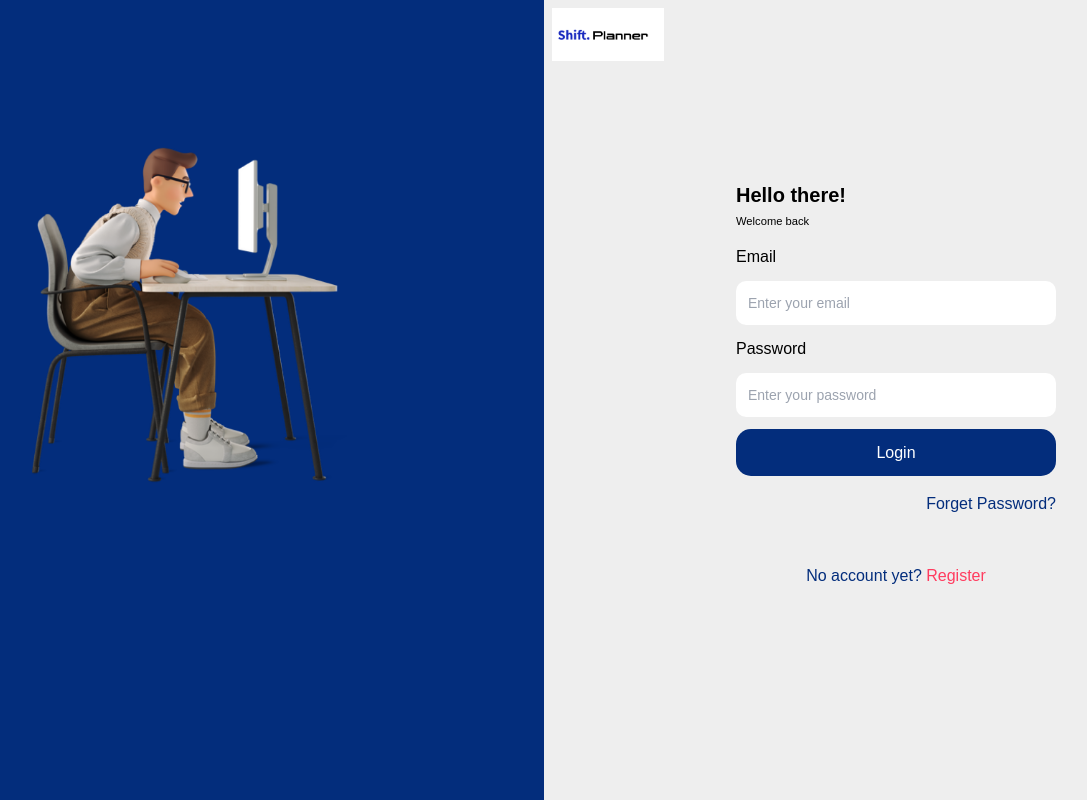
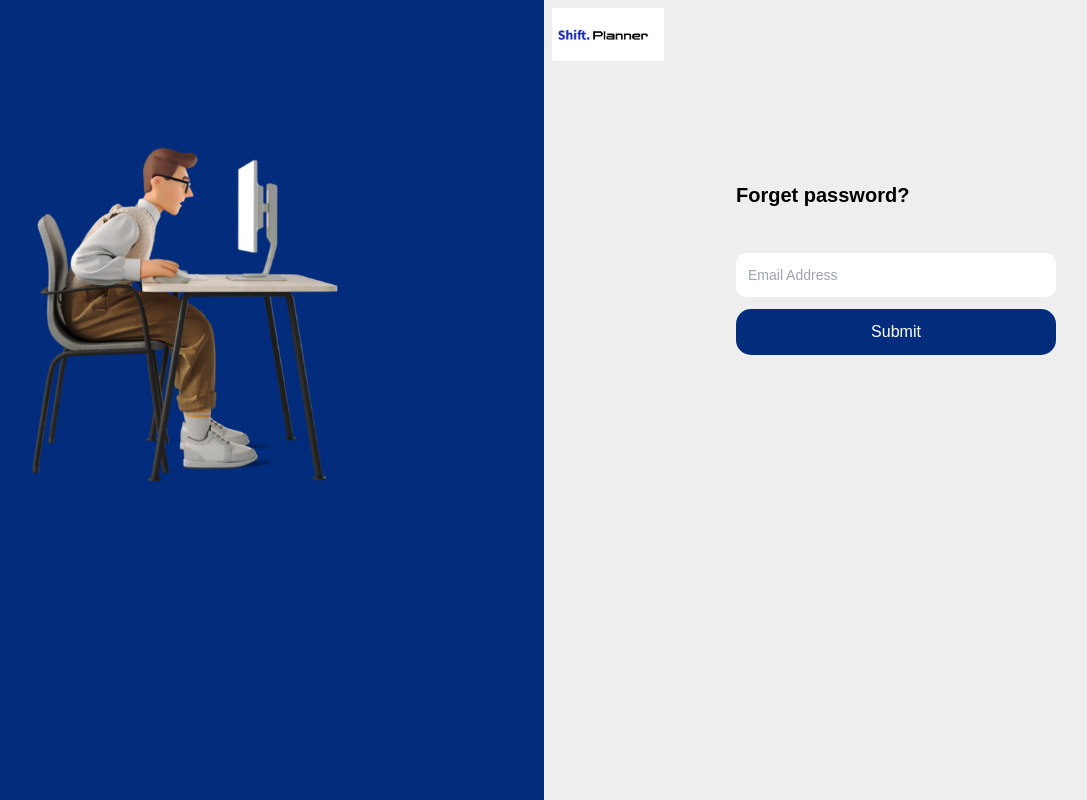
Before and after one commit to mwafrika/shift-plan-frontend, a React (Vite) app: page / in a window 1280 px wide. Shown: the whole page, without its empty margins (96-1183 px from the left). Built offline with nearby package versions, Linux system fonts and the light colour scheme.

Commit message:
Reset password

```diff
--- a/package.json
+++ b/package.json
@@ -10,6 +10,9 @@
     "preview": "vite preview"
   },
   "dependencies": {
+    "@fortawesome/fontawesome-svg-core": "^6.4.2",
+    "@fortawesome/free-solid-svg-icons": "^6.4.2",
+    "@fortawesome/react-fontawesome": "^0.2.0",
     "@reduxjs/toolkit": "^1.9.7",
     "axios": "^1.5.1",
     "react": "^18.2.0",
--- a/src/App.jsx
+++ b/src/App.jsx
@@ -3,36 +3,24 @@ import { useState } from 'react'
 // import viteLogo from '/vite.svg'
 // import './App.css'
 import LoginPage from './components/login/LoginPage.tsx'
+import ResetPassword from './components/reset-password/ResetPassword.tsx'
+import ConfirmPassword from './components/reset-password/ConfirmPassword.tsx'
 
 function App() {
-  const [count, setCount] = useState(0)
+  const [currentPage, setCurrentPage] = useState('reset'); // 'reset' or 'confirm'
+
+  const switchToConfirmPage = () => {
+    setCurrentPage('confirm');
+  };
 
   return (
-    <>
-      {/* <div>
-        <a href="https://vitejs.dev" target="_blank">
-          <img src={viteLogo} className="logo" alt="Vite logo" />
-        </a>
-        <a href="https://react.dev" target="_blank">
-          <img src={reactLogo} className="logo react" alt="React logo" />
-        </a>
-      </div>
-      <h1>Vite + React</h1>
-      <div className="card">
-        <button onClick={() => setCount((count) => count + 1)}>
-          count is {count}
-        </button>
-        <p>
-          Edit <code>src/App.jsx</code> and save to test HMR
-        </p>
-      </div>
-      <p className="read-the-docs">
-        Click on the Vite and React logos to learn more
-      </p> */}
-
-      <LoginPage />
-    </>
-  )
+    <div className="App">
+      {currentPage === 'reset' && (
+        <ResetPassword switchToConfirmPage={switchToConfirmPage} />
+      )}
+      {currentPage === 'confirm' && <ConfirmPassword />}
+    </div>
+  );
 }
 
 export default App
--- /dev/null
+++ b/src/components/reset-password/ConfirmPassword.tsx
@@ -0,0 +1,84 @@
+import React, { useState } from "react";
+import Input from "../input";
+import Button from "../button";
+import { FontAwesomeIcon } from '@fortawesome/react-fontawesome';
+import { faLock } from '@fortawesome/free-solid-svg-icons';
+
+function ConfirmPassword() {
+  const [input, setInput] = useState({
+    password: "",
+    confirmPassword: "",
+  });
+
+  const [error, setError] = useState({
+    password: "",
+    confirmPassword: "",
+  });
+
+  const onInputChange = (e) => {};
+
+  const validateInput = (e) => {};
+  return (
+    <div className="flex w-full">
+      <div className="bg-[#032D7C] w-1/2 h-[100vh]  ">
+        <img
+          className="w-[50%] mt-[6rem] ml-[8rem] "
+          src="/src/assets/loginImage.png"
+          alt="man on computer"
+        />
+      </div>
+
+      <div className="bg-[#EEEEEE] w-1/2">
+        <div className="w-1/5 p-2 ">
+          <img src="/src/assets/logo.jpg" alt="Logo" />
+        </div>
+
+        <div className="flex flex-col justify-center mt-[7rem] ml-[12rem] w-[50%]">
+          <div className="pb-3">
+            <h1 className="pb-1 text-xl font-bold">Reset Password</h1>
+          </div>
+          <div className="mb-10" />
+
+          <form>
+            <div className="input-container">
+            <Input
+                    placeholder='New password'
+                    defaultValue={input.password}
+                    name='password'
+                    validator={{required: true}}
+                    onChange={onInputChange}
+                    type='password'
+                   />
+            {error.password && <span className="err">{error.password}</span>}
+            </div>
+            <div className="mb-7" />
+
+            <div className="input-container">
+
+            <Input
+                    placeholder='Confirm Password'
+                    defaultValue={input.confirmPassword}
+                    name='confirmpassword'
+                    validator={{required: true}}
+                    onChange={onInputChange}
+                    type='password'
+                   />
+            </div>
+            {error.confirmPassword && (
+              <span className="err">{error.confirmPassword}</span>
+            )}
+                        <div className="mb-7" />
+
+
+            <Button width='text-white py-[0.7rem] w-full bg-[#032D7C]'
+                        type='submit'
+                        label='Reset'/>
+
+          </form>
+        </div>
+      </div>
+    </div>
+  );
+}
+
+export default ConfirmPassword;
--- /dev/null
+++ b/src/components/reset-password/ResetPassword.tsx
@@ -0,0 +1,56 @@
+import React from 'react';
+import {useForm} from 'react-hook-form';
+import Input from '../input';
+import Button from '../button';
+
+function ResetPassword({ switchToConfirmPage }) {
+    const { register, handleSubmit, reset, formState: { errors } } = useForm();
+
+    const submit = (data) => {
+      console.log(data);
+      reset();
+      switchToConfirmPage();
+    }
+    return (
+    <div className='flex w-full'>
+        <div className='bg-[#032D7C] w-1/2 h-[100vh]  '>
+            <img className='w-[50%] mt-[6rem] ml-[8rem] '
+            src="/src/assets/loginImage.png" alt="man on computer"/>
+        </div>
+
+        <div className='bg-[#EEEEEE] w-1/2'>
+            <div className='w-1/5 p-2 '>
+                <img
+                src="/src/assets/logo.jpg" alt="Logo" />
+            </div>
+
+            <div className='flex flex-col justify-center mt-[7rem] ml-[12rem] w-[50%]' >
+                <div className='pb-3'>
+                    <h1 className='pb-1 text-xl font-bold'>Forget password?</h1>
+                </div>
+                <div className='mb-7' />
+
+                <form onSubmit={handleSubmit(submit)}>
+                   <Input
+
+                    placeholder='Email Address'
+                    register={register}
+                    name='email'
+                    validator={{required: true, pattern: /^\S+@\S+$/i  }}
+                    type='email'
+                    />
+                    {errors.email && <p> Enter your email address</p>}
+
+                    <div className=''>
+                    <Button width='text-white py-[0.7rem] w-full bg-[#032D7C]'
+                        type='submit'
+                        label='Submit'/>
+                    </div>
+                </form>
+            </div>
+        </div>
+    </div>
+  )
+}
+
+export default ResetPassword
```
Also changed, not shown: 1 other file (tests, documents, lock files or other folders).
